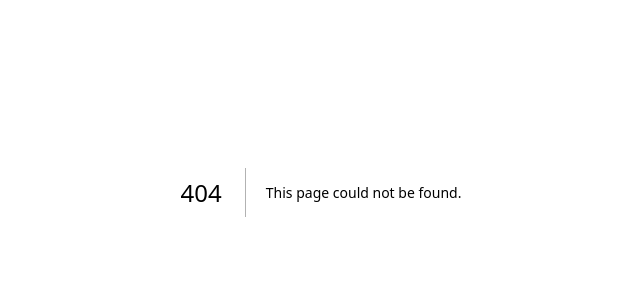
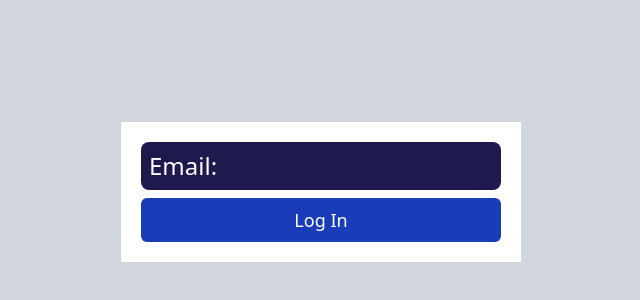
Before and after one commit to divya-manirajan/FrontendMiniProjects, a Next.js app: page /EventOrganizer in a window 1280 px wide. Before the commit this address had no page. Shown: the part 208-508 px from the top of the page, without its empty margins (319-959 px from the left). Built offline with nearby package versions, Linux system fonts and the light colour scheme.

Commit message:
started full stack project

```diff
--- /dev/null
+++ b/src/app/EventOrganizer/page.js
@@ -0,0 +1,23 @@
+'use client'
+
+import { useState } from "react"
+import AddEvent from "../components/AddEvent"
+import GalleryView from "../components/GalleryView"
+import LogIn from "../components/LogIn"
+
+export default function page() {
+
+    const [isLoggedIn, setIsLoggedIn] = useState(false)
+    const [view, setView] = useState("Gallery")
+
+    if (!isLoggedIn){
+        return <LogIn setIsLoggedIn={setIsLoggedIn} setView={setView}/>
+    }
+    if (view === "Gallery"){
+        return <GalleryView setIsLoggedIn={setIsLoggedIn} setView={setView}/>
+    }
+    if (view === "Add"){
+        return <AddEvent setIsLoggedIn={setIsLoggedIn} setView={setView}/>
+    }
+
+}
--- a/src/app/components/AddEvent.js
+++ b/src/app/components/AddEvent.js
@@ -2,21 +2,15 @@
 
 import { useEffect, useState } from "react"
 
-export default function AddEvent() {
+export default function AddEvent({ setIsLoggedIn, setView }) {
 
     const [formData, setFormData] = useState({
         eventName: "",
         location: ""
     })
-    const [events, setEvents] = useState([])
-
-    //Set events with local Storage
-    useEffect(() => {
-        const savedEvents = localStorage.getItem("events")
-        if (savedEvents){
-            setEvents(JSON.parse(savedEvents))
-        }
-    }, [])
+    const [events, setEvents] = useState(() => {
+        return JSON.parse(localStorage.getItem("events"))
+    })
 
     function handleChange(e){
         setFormData(prev => ({
@@ -53,10 +47,11 @@ export default function AddEvent() {
         console.log("Saved Events", localStorage.getItem("events"))
     }, [events])
 
-
-
   return (
     <div className="h-screen w-screen bg-gray-200 flex justify-center items-center flex flex-col">
+        <button className="bg-blue-200 p-2 " onClick={() => {setIsLoggedIn(false)}}>Log Out</button>
+        <button className="bg-green-200 p-2" onClick={() => {setView("Gallery")}}>Gallery</button>
+
         <form className="h-fit w-160 bg-white flex flex-col items-center p-10" onSubmit={handleSubmit}>
             <input
                 className="placeholder-white bg-gray-700 h-fit w-full text-2xl text-white p-2 mt-2 rounded-xl"
--- /dev/null
+++ b/src/app/components/GalleryView.js
@@ -0,0 +1,11 @@
+'use client'
+
+export default function GalleryView({ setIsLoggedIn, setView }) {
+  return (
+    <div>
+      GalleryView
+      <button className="bg-blue-200 p-2 " onClick={() => {setIsLoggedIn(false)}}>Log Out</button>
+      <button className="bg-green-200 p-2" onClick={() => {setView("Add")}}>Add Event</button>
+    </div>
+  )
+}
--- /dev/null
+++ b/src/app/components/LogIn.js
@@ -0,0 +1,25 @@
+'use client'
+
+
+export default function LogIn({ setIsLoggedIn, setView }) {
+
+    function handleSubmit(e){
+        e.preventDefault()
+        setIsLoggedIn(true)
+        setView("Gallery")
+    }
+
+  return (
+    <div className="h-screen w-screen bg-gray-300 flex justify-center items-center">
+        <form className="bg-white w-100 p-5 flex flex-col items-center" onSubmit={handleSubmit}>
+            <input
+                className="text-white placeholder-white text-2xl p-2 rounded-lg bg-indigo-950 w-full"
+                placeholder="Email: "
+                required/>
+            <button
+                className="bg-blue-800 rounded-md p-2 text-lg text-white w-full mt-2 hover:shadow-xl hover:cursor-pointer"
+                type="submit">Log In</button>
+        </form>
+    </div>
+  )
+}
--- a/src/app/components/page.js
+++ /dev/null
@@ -1,12 +0,0 @@
-'use client'
-
-import AddEvent from "./AddEvent"
-
-export default function page() {
-  return (
-    <div>
-        <AddEvent />
-
-    </div>
-  )
-}
--- a/src/app/page.js
+++ b/src/app/page.js
@@ -9,11 +9,13 @@ export default function page(){
       <Link className="bg-blue-200 w-48 h-14 p-2 m-2 flex justify-center items-center hover:cursor-pointer hover:shadow-xl" href={'/ConditionalRendering'}>ConditionalRendering</ Link>
       <Link className="bg-blue-200 w-48 h-14 p-2 m-2 flex justify-center items-center hover:cursor-pointer hover:shadow-xl" href={'/BalatroUI'}>BalatroUI</Link>
       <Link className="bg-blue-200 w-48 h-14 p-2 m-2 flex justify-center items-center hover:cursor-pointer hover:shadow-xl" href={'/LocalStorage'}>LocalStorage</Link>
+      <Link className="bg-blue-200 w-48 h-14 p-2 m-2 flex justify-center items-center hover:cursor-pointer hover:shadow-xl" href={'/EventOrganizer'}>EventOrganizer</Link>
+
     </div>
 
     <div className="text-center mt-10">
       <h1>List of upcoming projects:</h1>
-      <h1>1. Create a "full stack" project with local storage</h1>
+      <h1>1. Create a "full stack" project with local storage and components</h1>
       <h1>2. Connect to a database - SQLLite</h1>
     </div>
 
```
